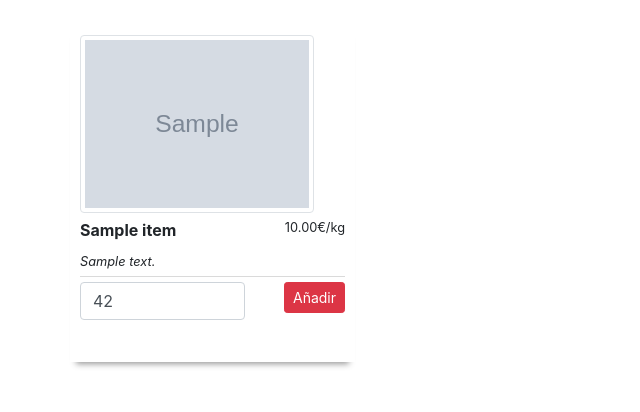
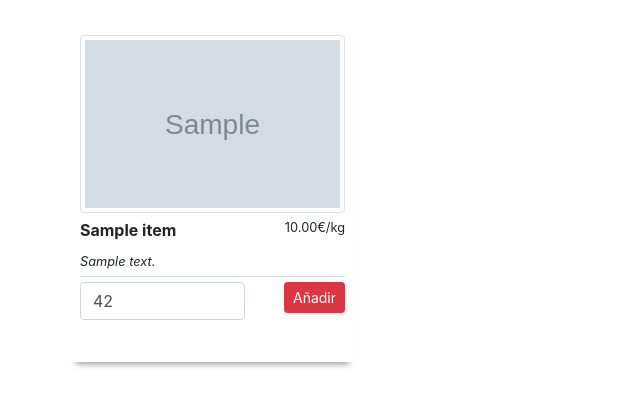
Before and after one commit to ipradasgomez/melonshop, a PHP site: page / in a window 1280 px wide. Shown: the part 80-492 px from the top of the page, without its empty margins (0-640 px from the left). Run offline with PHP 8.4, Linux system fonts and the light colour scheme; data comes from the database, SQL or seed files in the repository; tables that the repository leaves empty hold one stand-in row (values such as "Sample post"); grey boxes marked "Sample" are stand-in pictures; style sheets or scripts are compiled from the project's sources.

Commit message:
retocado anchura fotos página principal

```diff
--- a/resources/css/mystyles.css
+++ b/resources/css/mystyles.css
@@ -297,6 +297,7 @@ footer>.row {
 .product-img {
     max-height: 178px;
     min-height: 178px;
+    min-width: 100%;
 }
 
 .login-container{
```
